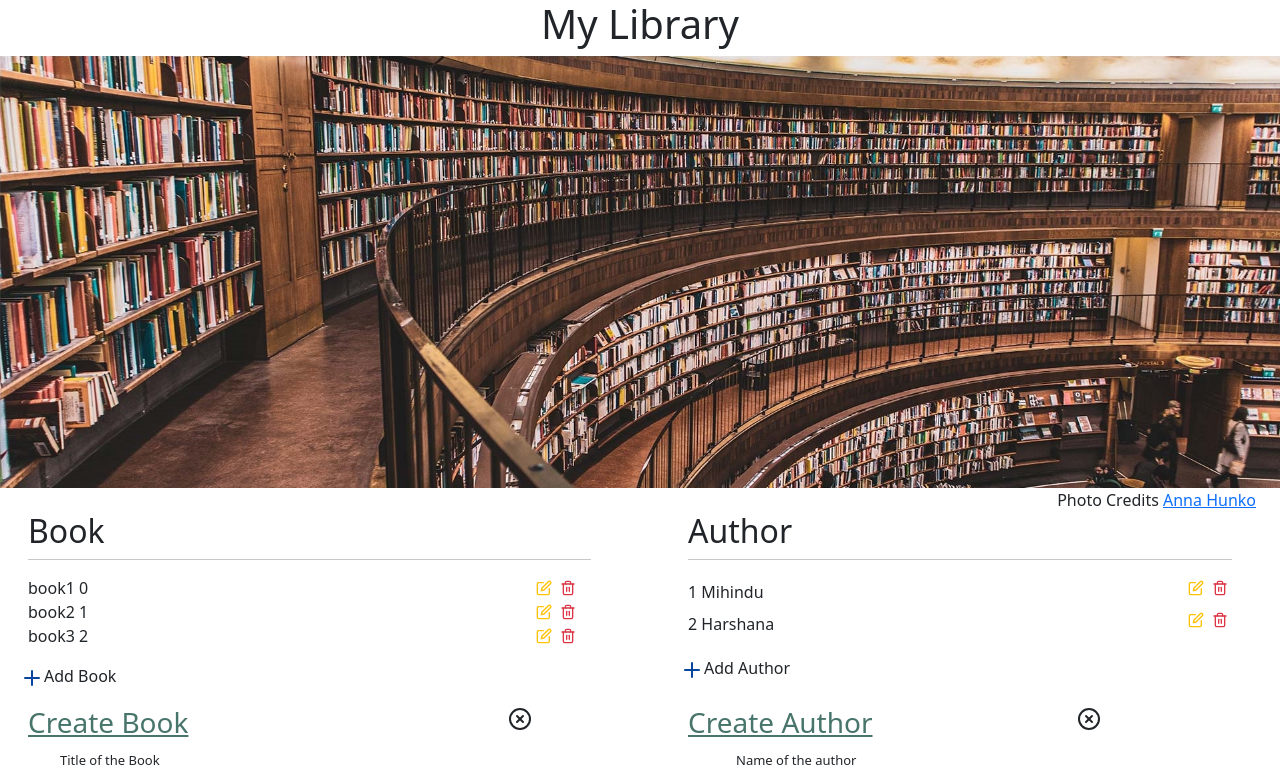
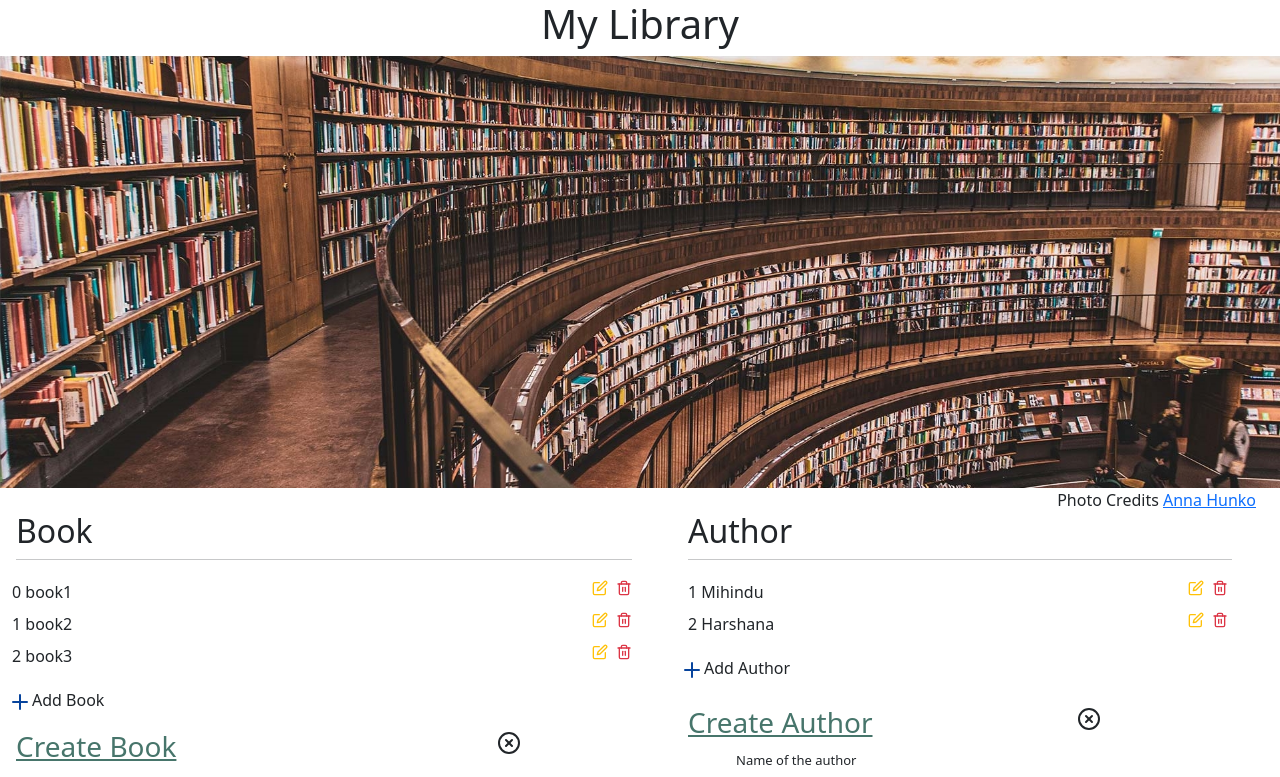
Before and after one commit to mihiHarshana/lib-individual, a React (Create React App) app: page / in a window 1280 px wide. Shown: the top 777 px of the page. Built offline with nearby package versions, Linux system fonts and the light colour scheme.

Commit message:
Book Ux changes to fit the mobile screen, Create button changed to the spec. spaces between book list change accordingly

```diff
--- a/src/components/books/Book.tsx
+++ b/src/components/books/Book.tsx
@@ -7,7 +7,6 @@ import Swal from 'sweetalert2'
 type BookProps = {
   book: IBook;
   index: number;
-
 }
 
 function onhandleClick() {
@@ -29,16 +28,19 @@ function onhandleClick() {
 const Book: React.FC<BookProps> = (props) => {
   return (
     <React.Fragment>
-      <Row className="me-0 book">
-        <Col xs={8} md={9}  >
-          {props.book.name} {props.index}
-        </Col>
-        <Col xs={4} md={2}>
-          <Trash2 className="text-danger float-end trash2  py-1 py-0" onClick={onhandleClick}/>
-          <Edit className="text-warning float-end edit py-1 px-md-0 " />
-        </Col>
+      <Row>
+       <Col xs={12}  className="book px-1">
+         <Row>
+           <Col xs={8} md={9} className="py-1"  >
+             {props.index} {props.book.name}
+           </Col>
+           <Col xs={4} md={3}>
+             <Trash2 className="text-danger float-end trash2  py-1 me-2" onClick={onhandleClick}/>
+             <Edit className="text-warning float-end edit py-1 px-md-0  " />
+           </Col>
+         </Row>
+       </Col>
       </Row>
-
     </React.Fragment>
   )
 }
--- a/src/components/books/BookFormUx.tsx
+++ b/src/components/books/BookFormUx.tsx
@@ -13,10 +13,10 @@ const BookFormUx = () => {
   return (
     <React.Fragment>
       <Row>
-        <Col xs={8} md={9}  className="mt-3 ms-md-3">
+        <Col xs={8} md={9}  className="mt-3 ms-md-1">
           <h3>Create Book</h3>
         </Col>
-        <Col xs={4} md={1}  className="mt-3 pe-md-4 text-end">
+        <Col xs={4} md={1}  className="mt-3 pe-md-3 text-end">
           <XCircle className="c-circle "/>
         </Col>
       </Row>
@@ -31,11 +31,11 @@ const BookFormUx = () => {
               <Form.Label  className="book-label">Price</Form.Label>
               <Form.Control type="text"  className="books-field"  required/>
             </Form.Group>
-            <Form.Group className="mb-3" controlId="form">
+            <Form.Group className="mb-1" controlId="form">
               <Form.Label  className="book-label">Author</Form.Label>
               <Select options={options} isClearable></Select>
             </Form.Group>
-            <Button variant="primary" type="submit" className="create-button float-end">
+            <Button variant="primary" type="submit" className="create-button float-end mt-3 px-4 py-1">
               Create
             </Button>
           </Form>
@@ -43,6 +43,6 @@ const BookFormUx = () => {
       </Row>
     </React.Fragment>
   )
+}
 
-}
 export default BookFormUx
--- a/src/components/books/BookUx.tsx
+++ b/src/components/books/BookUx.tsx
@@ -12,21 +12,19 @@ const BookUx: React.FC = () => {
     {name: "book3", index: 3, price: 300 },
   ]
   return (
-
     <React.Fragment>
       <Row>
-        <Col xs={12} md={11}  className="ms-md-3">
+        <Col xs={12}  className="ms-md-1">
           <h2>Book</h2>
           <hr className="mt-2 line"/>
         </Col>
-        <Col xs={12}  className="ms-md-3"> {
+        <Col xs={12}  className="ms-md-2 ms-1"> {
           books.map((book: IBook, index: number) =>
             <Book book={book} key={index} index={index}/>
           )
         }
         </Col>
-
-        <Col xs={4} md={4} className="mt-3 px-1 ms-md-3">
+        <Col xs={4} md={4} className="mt-3 px-1 ms-md-1">
           <Plus className="plus" />
           Add Book
         </Col>
@@ -35,7 +33,7 @@ const BookUx: React.FC = () => {
         </Col>
       </Row>
     </React.Fragment>
-
   )
 }
+
 export default BookUx
```
